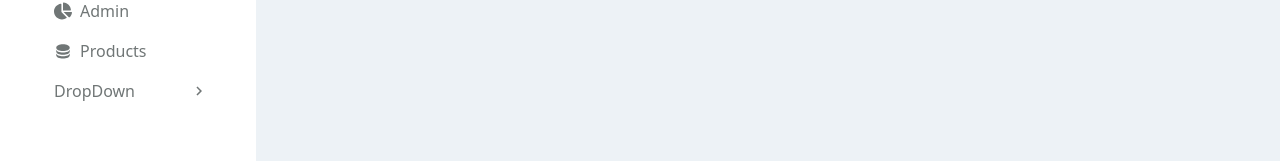
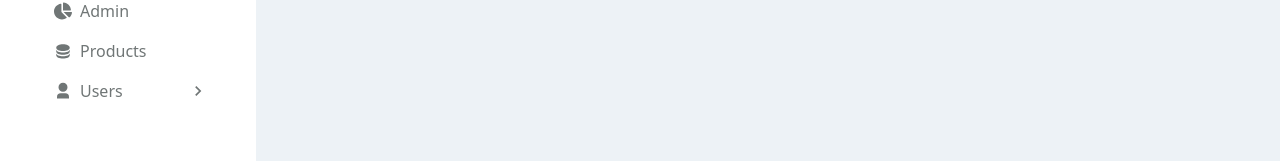
Before and after one commit to TFMahabub/eco-notes-admin-cli, a React (Vite) app: page / in a window 1280 px wide. Shown: the part 133-294 px from the top of the page. Built offline with nearby package versions, Linux system fonts and the light colour scheme.

Commit message:
[DONE] users aside menu

```diff
--- a/src/pages/aside/AsideAllMenus.tsx
+++ b/src/pages/aside/AsideAllMenus.tsx
@@ -1,6 +1,7 @@
-import { FaChartPie } from 'react-icons/fa';
+import { FaChartPie, FaKeyboard } from 'react-icons/fa';
 import { MdOutlineKeyboardArrowRight } from 'react-icons/md';
-import { RiDatabase2Fill } from 'react-icons/ri';
+import { RiDatabase2Fill, RiUser3Fill } from 'react-icons/ri';
+import { TbUsersGroup } from 'react-icons/tb';
 import SingleNavLink from './SingleNavLink';
 
 function AsideAllMenus() {
@@ -25,22 +26,27 @@ function AsideAllMenus() {
       <li className="">
         <details className="group">
           <summary className="flex items-center justify-between border-l-[6px] border-secondary group-hover:border-blue group-hover:bg-blue/20 px-12 py-2 text-base text-textColor cursor-pointer">
-            DropDown
-            <MdOutlineKeyboardArrowRight className="group-open:rotate-90 text-lg font-semibold text-textColor duration-common" />
+            <span className="flex items-center gap-2">
+              <RiUser3Fill className="text-lg" />
+              {' '}
+              Users
+            </span>
+            <MdOutlineKeyboardArrowRight className="group-open:rotate-90 text-xl font-semibold text-textColor duration-common" />
           </summary>
           <div className="">
             <SingleNavLink
               toLink="/blogs"
               dropDown
             >
-              <FaChartPie />
-              Blog
+              <TbUsersGroup className="text-lg fill-textColor" />
+              Gest User
             </SingleNavLink>
             <SingleNavLink
               toLink="/cart-table"
               dropDown
             >
-              Cart-table
+              <FaKeyboard className="text-lg" />
+              Developer
             </SingleNavLink>
           </div>
         </details>
```
